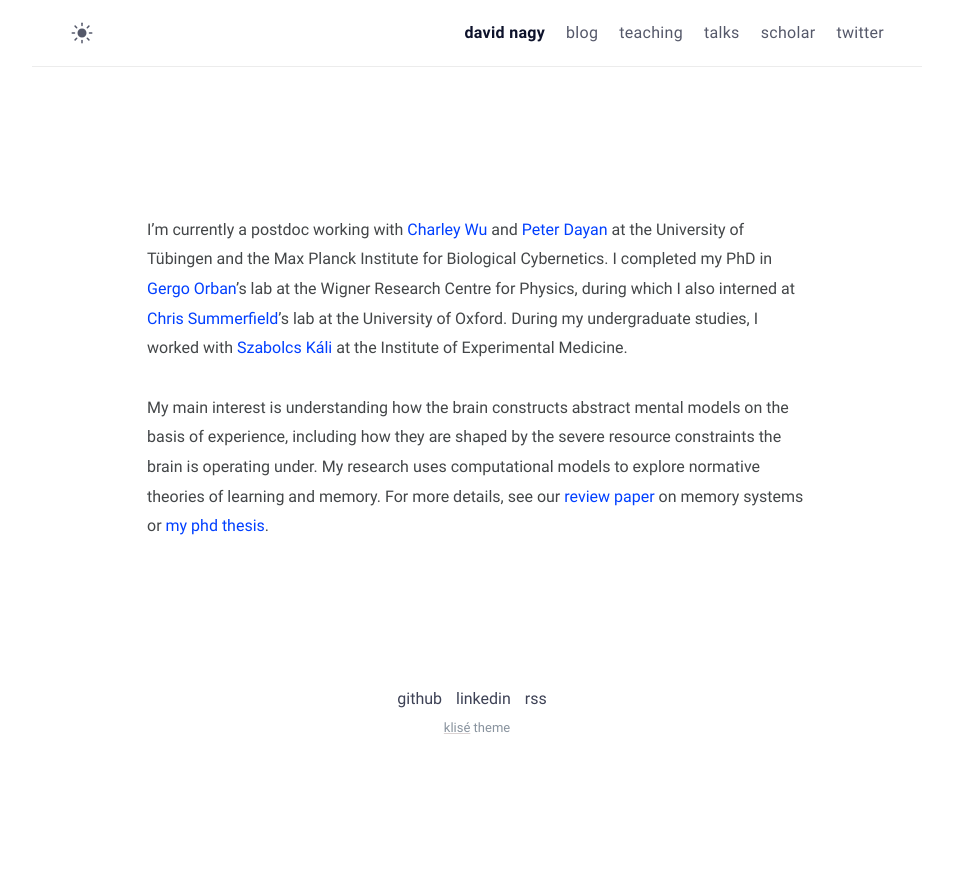
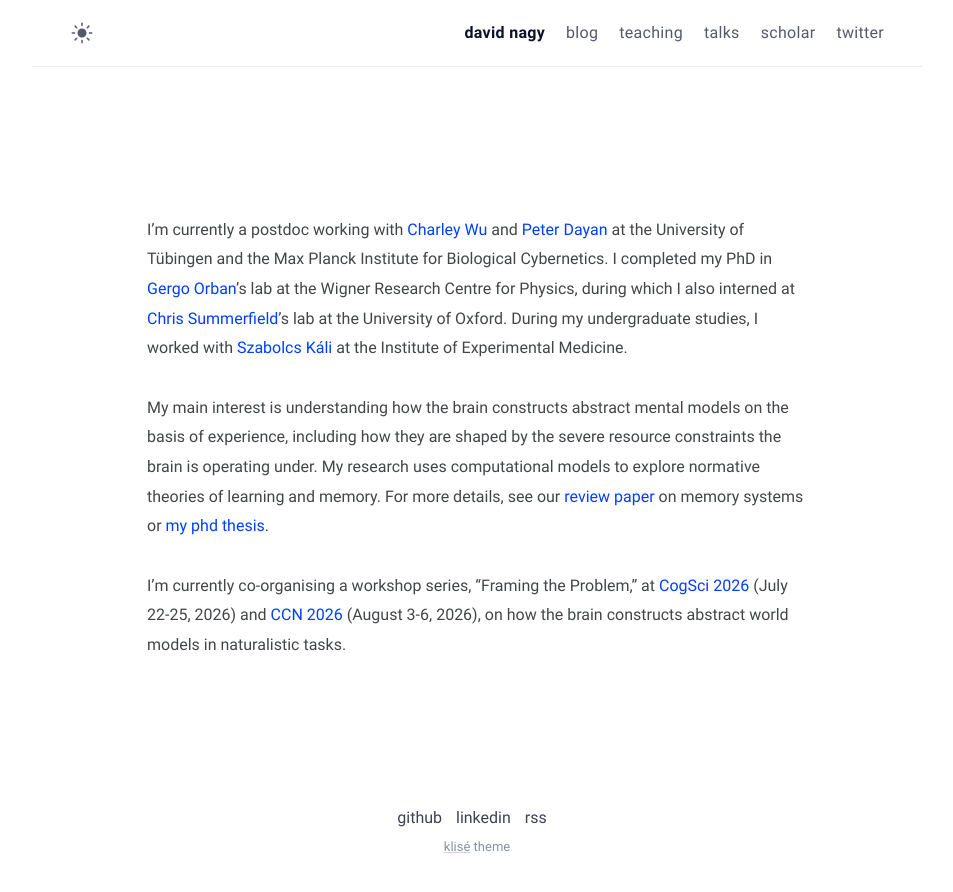
Before and after one commit to david-nagy/david-nagy.github.io, a Jekyll site: the page built from index.md, in a window 1280 px wide. Shown: the top 892 px of the page, without its empty margins (163-1116 px from the left). Built offline with Jekyll 4.4.1, drawn with Linux system fonts in a browser that asks for light colours.

Commit message:
Update index.md

```diff
--- a/index.md
+++ b/index.md
@@ -7,3 +7,5 @@ layout: page
 I'm currently a postdoc working with [Charley Wu](https://hmc-lab.com/) and [Peter Dayan](https://www.mpg.de/12309370/biological-cybernetics-dayan) at the University of Tübingen and the Max Planck Institute for Biological Cybernetics. I completed my PhD in [Gergo Orban](https://scholar.google.com/citations?user=1JeMZad2LKcC)'s lab at the Wigner Research Centre for Physics, during which I also interned at [Chris Summerfield](https://scholar.google.com/citations?user=ymlcN9AAAAAJ)'s lab at the University of Oxford. During my undergraduate studies, I worked with [Szabolcs Káli](https://scholar.google.com/citations?user=8gykEqQAAAAJ) at the Institute of Experimental Medicine.
 
 My main interest is understanding how the brain constructs abstract mental models on the basis of experience, including how they are shaped by the severe resource constraints the brain is operating under. My research uses computational models to explore normative theories of learning and memory. For more details, see our [review paper](https://www.nature.com/articles/s44159-025-00458-6)  on memory systems or [my phd thesis](http://davidnagy.web.elte.hu/preprints/dnagy_thesis_elte.pdf).
+
+I'm currently co-organising a workshop series, "Framing the Problem," at [CogSci 2026](https://framing-the-problem.github.io/cogsci2026) (July 22-25, 2026) and [CCN 2026](https://framing-the-problem.github.io/ccn2026) (August 3-6, 2026), on how the brain constructs abstract world models in naturalistic tasks.
```
